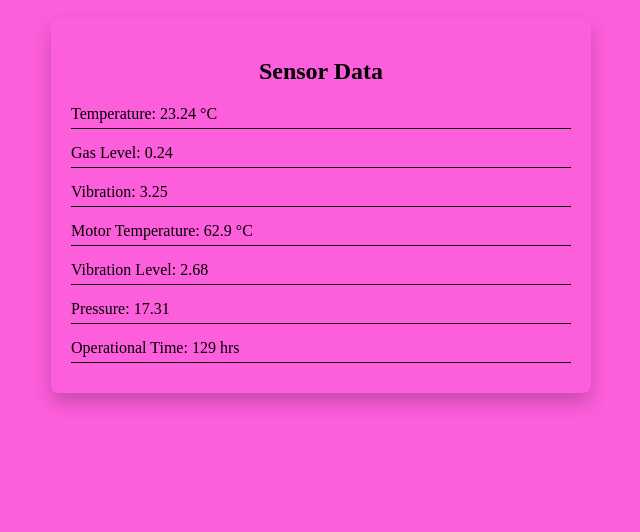
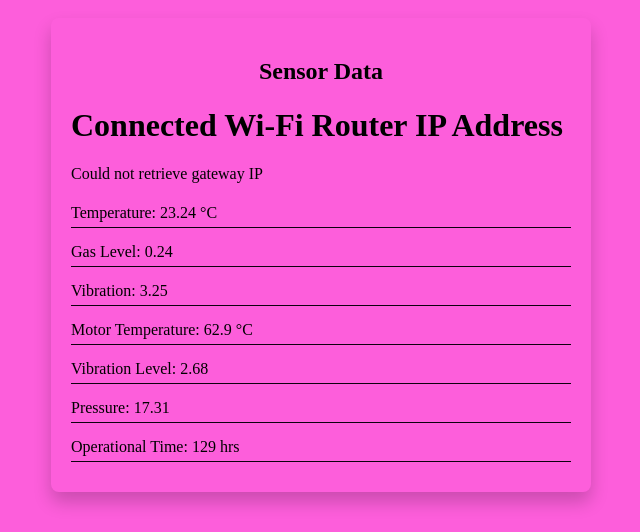
Before and after one commit to OkuhleBadli/2025_New, a Flask app: page / in a window 1280 px wide. Shown: the part 504-1036 px from the top of the page, without its empty margins (319-959 px from the left). Before the commit the page ends 913 px from the top, so only its background shows below. Run offline with Flask 3, Linux system fonts and the light colour scheme.

Commit message:
added ip retriever code

```diff
--- a/Server.py
+++ b/Server.py
@@ -1,7 +1,39 @@
 import random
 from flask import Flask, render_template, jsonify
+import psutil  # For getting network interfaces
+import socket
 
 app = Flask(__name__, template_folder='templates')
+
+
+def test_gateway_ip():
+    try:
+        gateways = psutil.net_if_addrs()
+        for interface, addrs in gateways.items():
+            for addr in addrs:
+                if addr.family == psutil.AF_INET4:  # Only check IPv4 addresses
+                    print(f"Interface: {interface}, IP Address: {addr.address}")
+    except Exception as e:
+        print("Error fetching network interfaces:", e)
+
+test_gateway_ip()
+
+
+# Function to get the default gateway (router IP address)
+def get_gateway_ip():
+    try:
+        # Get network interface addresses
+        gateways = psutil.net_if_addrs()
+        for interface, addrs in gateways.items():
+            for addr in addrs:
+                # Check for IPv4 address using socket.AF_INET
+                if addr.family == socket.AF_INET:
+                    print(f"Interface: {interface}, IP Address: {addr.address}")
+                    return addr.address  # Return the first found IPv4 address
+    except Exception as e:
+        print("Error fetching network interfaces:", e)
+        return 'Could not retrieve gateway IP'
+
 
 # Route for the main dashboard
 @app.route('/')
@@ -65,5 +97,17 @@ def sensor_data():
     ])
     return jsonify(data)
 
+# Route to fetch the gateway (router) IP address
+@app.route('/api/gateway-ip')
+def gateway_ip():
+    try:
+        gateway_ip = get_gateway_ip()
+        print('Gateway IP Obtained:', gateway_ip)
+        return jsonify({'gatewayIp': gateway_ip})
+    except Exception as e:
+        print("Error fetching gateway IP:", e)
+        return jsonify({'error': 'Could not retrieve gateway IP'}), 500
+
+
 if __name__ == '__main__':
     app.run(debug=True)
--- a/static/js/dashboard.js
+++ b/static/js/dashboard.js
@@ -50,4 +50,14 @@ document.addEventListener('DOMContentLoaded', () => {
     setInterval(fetchAndUpdateSensorData, 5000); // Every 5 seconds
 
 
+    async function fetchGatewayIp() {
+        const response = await fetch('/api/gateway-ip');
+        const data = await response.json();
+        console.log('Gateway IP:', data);
+        document.getElementById('wifi-ip').textContent = data.gatewayIp;
+    }
+
+    // Fetch the gateway IP address when the page loads
+    fetchGatewayIp();
+
 });
--- a/templates/dashboard.html
+++ b/templates/dashboard.html
@@ -18,6 +18,8 @@
         <div class="sensor-data">
             <h2>Sensor Data</h2>
             <ul>
+                <h1>Connected Wi-Fi Router IP Address</h1>
+    <p id="wifi-ip">Fetching...</p>
                 <li id="temperature">Temperature: {{ sensor_data.temperature }} °C</li>
                 <li id="gas-level">Gas Level: {{ sensor_data.gas_level }}</li>
                 <li id="vibration">Vibration: {{ sensor_data.vibration }}</li>
```
